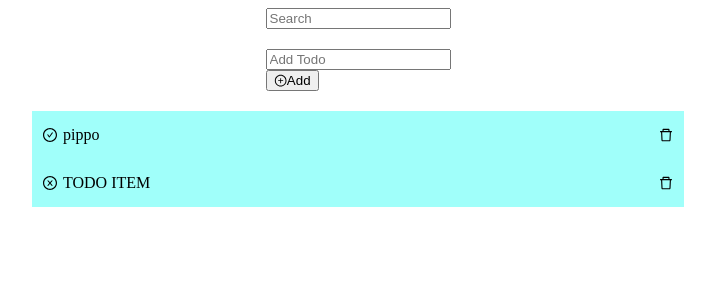
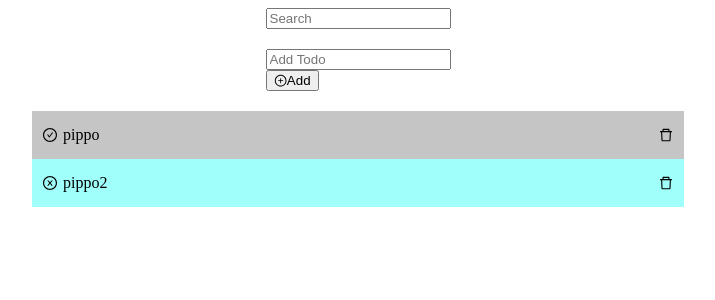
Before and after one commit to netalex/interview-to-do, a React (Create React App) app: page / in a window 1280 px wide. Shown: the top 300 px of the page, without its empty margins (282-997 px from the left). Built offline with nearby package versions, Linux system fonts and the light colour scheme.

Commit message:
use ListItem and "done" button clickable

```diff
--- a/src/components/List.js
+++ b/src/components/List.js
@@ -1,23 +1,10 @@
-import {AiOutlineCloseCircle, AiOutlineDelete} from "react-icons/ai";
 import {ListItem} from "./ListItem"
 
 export const List = () => {
     return (
         <div className="list-container">
-            <ListItem title={"pippo"} style={'blue'}/>
-            <div className="list-item blue">
-                <div className="list-item-title">
-                    <AiOutlineCloseCircle
-                        className="list-icon"
-                        onClick={() => console.log("SET DONE")}
-                    />
-                    <span className="list-title">TODO ITEM</span>
-                </div>
-                <AiOutlineDelete
-                    className="list-icon"
-                    onClick={() => console.log("DELETE")}
-                />
-            </div>
+            <ListItem title={"pippo"} style={''} done={true}/>
+            <ListItem title={"pippo2"} style={'blue'} done={false}/>
         </div>
     );
 };
--- a/src/components/ListItem.js
+++ b/src/components/ListItem.js
@@ -1,14 +1,22 @@
-import React from "react";
-import {AiOutlineCheckCircle, AiOutlineDelete} from "react-icons/ai";
+import React, {useState} from "react";
+import {AiOutlineCheckCircle, AiOutlineCloseCircle, AiOutlineDelete} from "react-icons/ai";
 
- export const ListItem = (props) => {
+
+export const ListItem = (props) => {
+    const [done, setDone] = useState(props.done)
     return (
         <div className={`list-item ${props.style}`}>
             <div className="list-item-title">
-                <AiOutlineCheckCircle
-                    className="list-icon"
-                    onClick={() => console.log("SET NO DONE")}
-                />
+                {done ?
+                    <AiOutlineCheckCircle
+                        className="list-icon"
+                        onClick={() => setDone(false)}
+                    /> :
+                    <AiOutlineCloseCircle
+                        className="list-icon"
+                        onClick={() => setDone(true)}
+                    />
+                }
                 <span className="list-title">{props.title}</span>
             </div>
             <AiOutlineDelete
```
